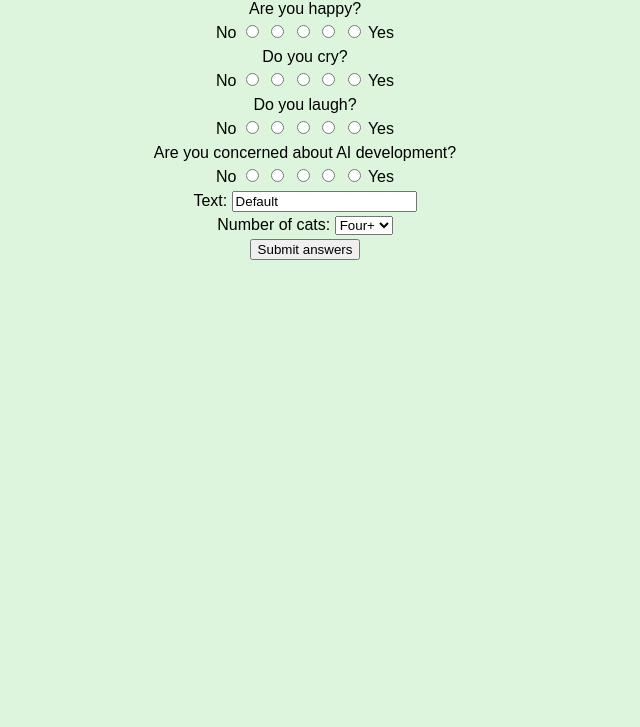
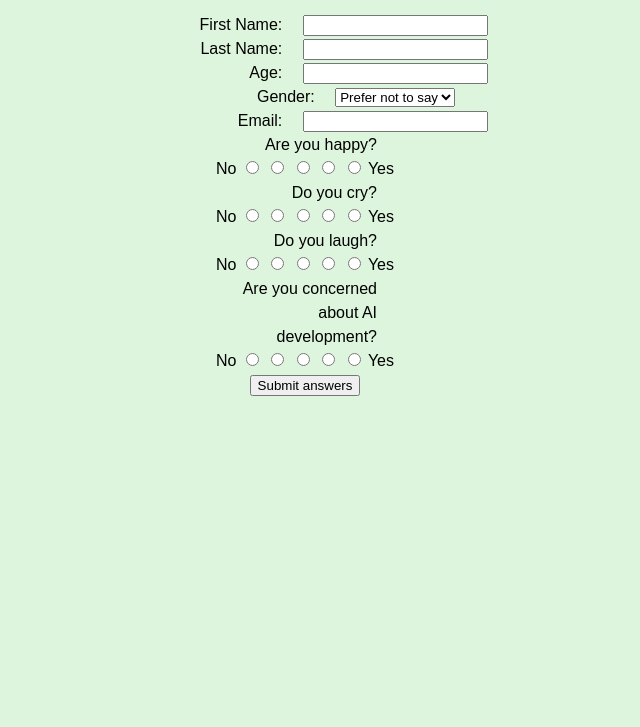
Before and after one commit to Zero4793/UniHack-DHRZ, a plain HTML site: page frontend/index.html in a window 1280 px wide. Shown: the part 73-800 px from the top of the page, without its empty margins (335-975 px from the left). Drawn offline with nearby package versions, Linux system fonts and the light colour scheme.

Commit message:
Account fields
Added user inputs, removed test examples. Altered css

```diff
--- a/frontend/css/universal.css
+++ b/frontend/css/universal.css
@@ -5,6 +5,7 @@ body {
   font-size: 16px;
   background-color: #ddf5dd;
   text-align: center;
+  padding: 1rem;
 }
 
 h1 {
@@ -12,3 +13,11 @@ h1 {
   text-align: center;
   margin-bottom: 1rem;
 }
+
+/* align labels next to type=text fields */
+label {
+  display: inline-block;
+  width: 10rem;
+  text-align: right;
+  margin-right: 1rem;
+}
--- a/frontend/index.html
+++ b/frontend/index.html
@@ -17,28 +17,40 @@
   <h1>Prototype form</h1>
   <div id="myForm" class="myForm">
 
+    <!-- user/account info -->
+    <p>
+      <label for="fname">First Name: </label>
+      <input type="text" name="fname" id="fname" value=""><br>
+    </p>
+    <p>
+      <label for="lname">Last Name: </label>
+      <input type="text" name="lname" id="lname" value=""><br>
+    </p>
+    <p>
+      <label for="age">Age: </label>
+      <input type="text" name="age" id="age" value=""><br>
+    <p>
+      <label for="gender">Gender: </label>
+      <select name="gender" id="gender">
+        <option value="0">Female</option>
+        <option value="1">Male</option>
+        <option value="2">Non-binary</option>
+        <option value="3">Other</option>
+        <option selected value="4">Prefer not to say</option>
+      </select>
+    </p>
+    <p>
+      <label for="email">Email: </label>
+      <input type="text" name="email" id="email" value=""><br>
+    </p>
+
     <!-- Questions should be auto added by javascript file -->
     <div id="questionArea"></div>
 
-      <p>
-        <label for="someText">Text: </label>
-        <input type="text" name="someText" id="someText" value="Default"><br>
-      </p>
-
-      <p>
-        <label for="numCats">Number of cats: </label>
-        <select name="numCats" id="numCats">
-          <option value="0">Zero</option>
-          <option value="1">One</option>
-          <option value="2">Two</option>
-          <option value="3">Three</option>
-          <option selected value="4">Four+</option>
-        </select>
-      </p>
-
-      <p>
-        <button id="submit" onclick="mySubmit()">Submit answers</button>
-      </p>
+    <!-- submit button -->
+    <p>
+      <button id="submit" onclick="mySubmit()">Submit answers</button>
+    </p>
   </div>
   <div id="testArea"></div>
 
```
